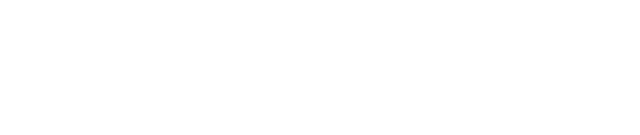
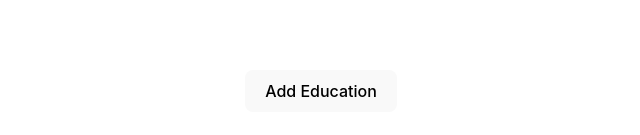
Before and after one commit to Suryakumar-Selvakumar/NextStepCV, a React (Vite) app: page / in a window 1280 px wide. Shown: the part 309-444 px from the top of the page, without its empty margins (319-959 px from the left). Built offline with nearby package versions, Linux system fonts and the light colour scheme.

Commit message:
feat(`EducationSection.jsx`): Add `limit` state
Add a state variable "limit" that allows to display an error message
upon pressing the Add Education button if the limit for the no. of
Education components was reached.

```diff
--- a/src/components/EducationSection.jsx
+++ b/src/components/EducationSection.jsx
@@ -15,16 +15,20 @@ export function EducationSection() {
     gpa: 0,
     completedStudy: true,
   });
+  const [limit, setLimit] = useState(3);
 
   useEffect(() => {
     localStorage.setItem("courses", JSON.stringify(courses));
   }, [courses]);
 
-  function addEducation(limit) {
+  function addEducation() {
     if (courses.length < limit) {
       document.getElementById("add-education").style.cssText = "display: none;";
       document.querySelector(".education-form").style.cssText =
         "display: block;";
+      document.querySelector(".limit-error").style.cssText = "display: none;";
+    } else {
+      document.querySelector(".limit-error").style.cssText = "display: block;";
     }
   }
 
@@ -108,6 +112,7 @@ export function EducationSection() {
 
   function deleteEducation(courseId) {
     setCourses(courses.filter((exp) => exp.id !== courseId));
+    document.querySelector(".limit-error").style.cssText = "display: none;";
   }
 
   function handleSubmit() {
@@ -127,9 +132,10 @@ export function EducationSection() {
 
   return (
     <>
-      <button type="button" id="add-education" onClick={() => addEducation(3)}>
+      <button type="button" id="add-education" onClick={() => addEducation()}>
         Add Education
       </button>
+      <div className="limit-error">Education limit reached!</div>
       <form className="education-form" onSubmit={() => handleSubmit()}>
         <label htmlFor="school">School name: </label>
         <input
--- a/src/components/Sidebar.jsx
+++ b/src/components/Sidebar.jsx
@@ -7,8 +7,8 @@ import { ProjectSection } from "./ProjectSection";
 export function Sidebar() {
   return (
     <>
-      {/* <General />*/}
-      {/* <EducationSection /> */}
+      {/* <General /> has no limit*/}
+      <EducationSection />
       {/* <TechnicalSkills /> */}
       {/* <WorkSection /> */}
       {/* <ProjectSection /> */}
--- a/src/styles/EducationSection.css
+++ b/src/styles/EducationSection.css
@@ -1,3 +1,11 @@
 .education-form {
   display: none;
 }
+
+#update-education {
+  display: none;
+}
+
+.limit-error {
+  display: none;
+}
```
